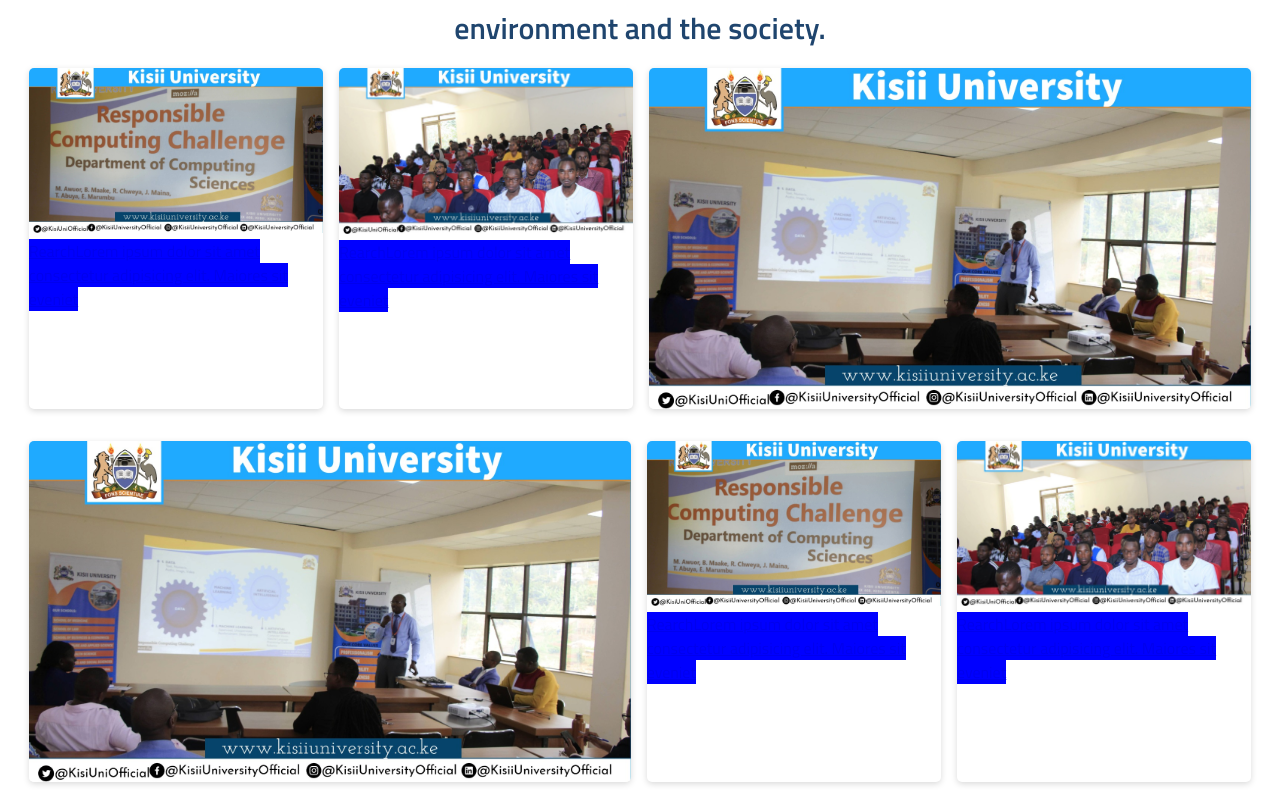
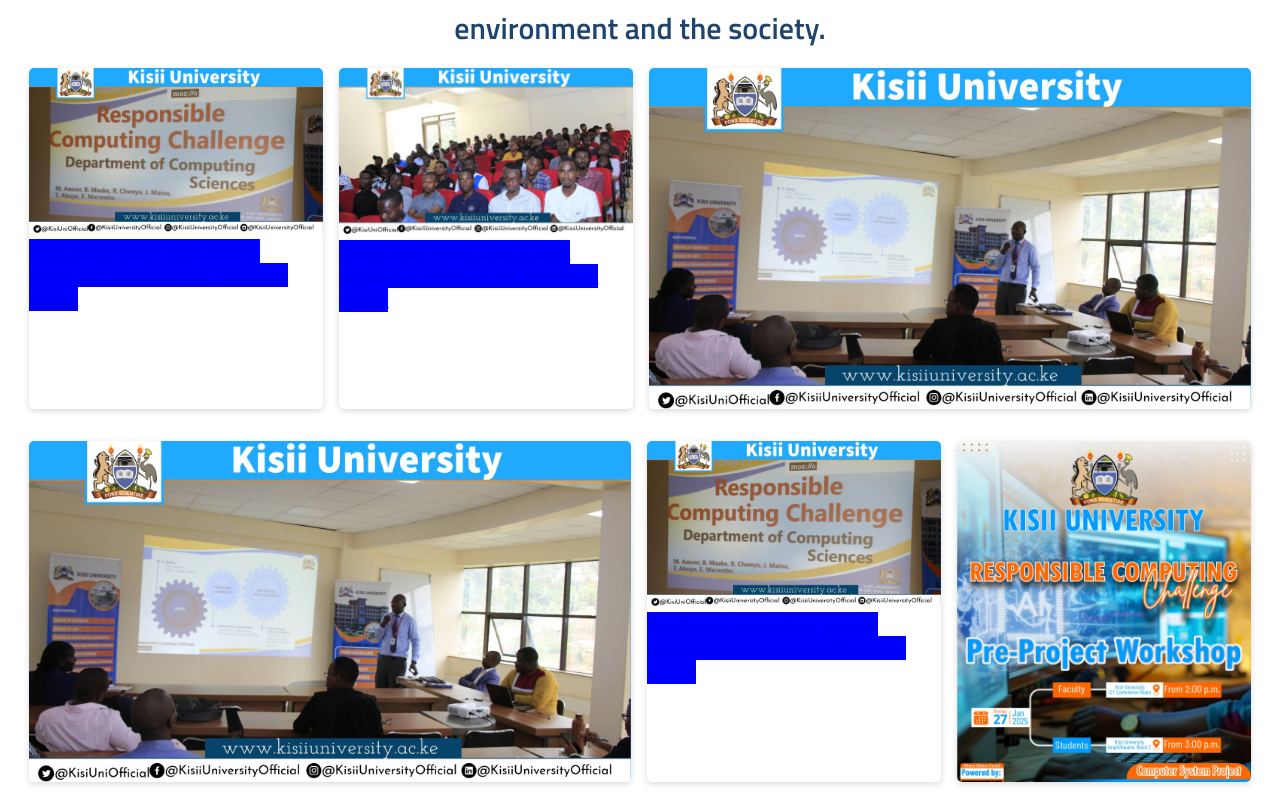
Before and after one commit to efpha/rc_web-app, a Next.js app: page /workshops in a window 1280 px wide. Shown: the part 316-1114 px from the top of the page. Built offline with nearby package versions, Linux system fonts and the light colour scheme.

Commit message:
workshp1 import and image under link

```diff
--- a/src/app/workshops/page.tsx
+++ b/src/app/workshops/page.tsx
@@ -1,5 +1,6 @@
 import '@/app/workshops/page.css';
 import '@/app/about/page.css';
+import '@/app/workshops/workshop1/page';
 import Image from 'next/image';
 import Link from 'next/link';
 
@@ -35,7 +36,7 @@
             </section>
             <section className="workshop-list">
                 <div className="minicardcont">
-                                    <section className='cardcont'>
+                                    <Link href='#' className='cardcont' >
                                       <Image
                                           src="/images/prj2.jpeg"
                                           alt="Kisii University"
@@ -46,8 +47,8 @@
                                         <span className='heading'>Rearch</span>
                                         Lorem ipsum dolor sit amet consectetur adipisicing elit. Maiores sit eveniet
                                       </Link>
-                                    </section>
-                                    <section className='cardcont'>
+                                    </Link>
+                                    <Link className='cardcont' href='#'>
                                       <Image
                                           src="/images/prj3.jpg"
                                           alt="Kisii University"
@@ -58,26 +59,26 @@
                                         <span className='heading'>Rearch</span>
                                         Lorem ipsum dolor sit amet consectetur adipisicing elit. Maiores sit eveniet
                                       </Link>
-                                    </section>
-                                    <section className='cardcont master'>
+                                    </Link>
+                                    <Link className='cardcont master' href='#'>
                                       <Image
                                           src="/images/prj1.jpg"
                                           alt="Kisii University"
                                           width={1200}
                                           height={600}
                                       />
-                                    </section>
+                                    </Link>
                                   </div>
                                   <div className="minicardcont">
-                  <section className='cardcont master'>
+                  <Link className='cardcont master' href='#'>
                       <Image
                           src="/images/prj1.jpg"
                           alt="Kisii University"
                           width={1200}
                           height={600}
                       />
-                    </section>
-                    <section className='cardcont'>
+                    </Link>
+                    <Link className='cardcont' href='#'>
                       <Image
                           src="/images/prj2.jpeg"
                           alt="Kisii University"
@@ -88,10 +89,10 @@
                         <span className='heading'>Rearch</span>
                         Lorem ipsum dolor sit amet consectetur adipisicing elit. Maiores sit eveniet
                       </Link>
-                    </section>
-                    <section className='cardcont'>
+                    </Link>
+                    <Link className='cardcont' href='/workshops/workshop1'>
                       <Image
-                          src="/images/prj3.jpg"
+                          src="/images/workshop1.jpg"
                           alt="Kisii University"
                           width={1200}
                           height={600}
@@ -100,7 +101,7 @@
                         <span className='heading'>Rearch</span>
                         Lorem ipsum dolor sit amet consectetur adipisicing elit. Maiores sit eveniet
                       </Link>
-                    </section>
+                    </Link>
                   </div>
                 {/* <div className="workshop-item">
                     <Image
```
